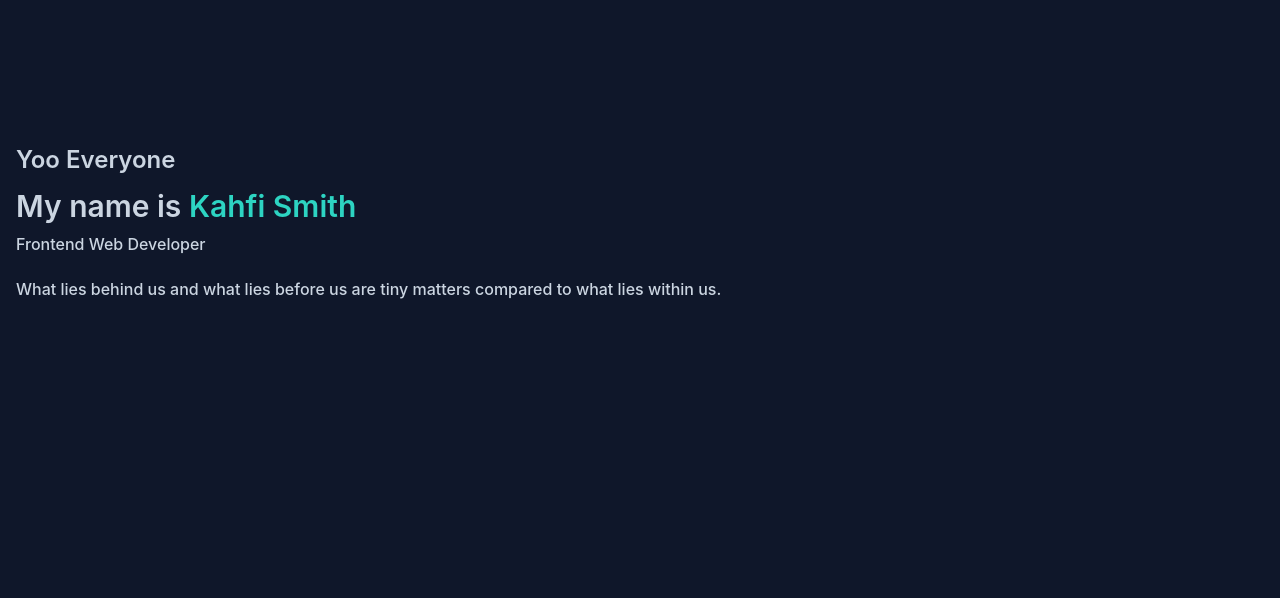
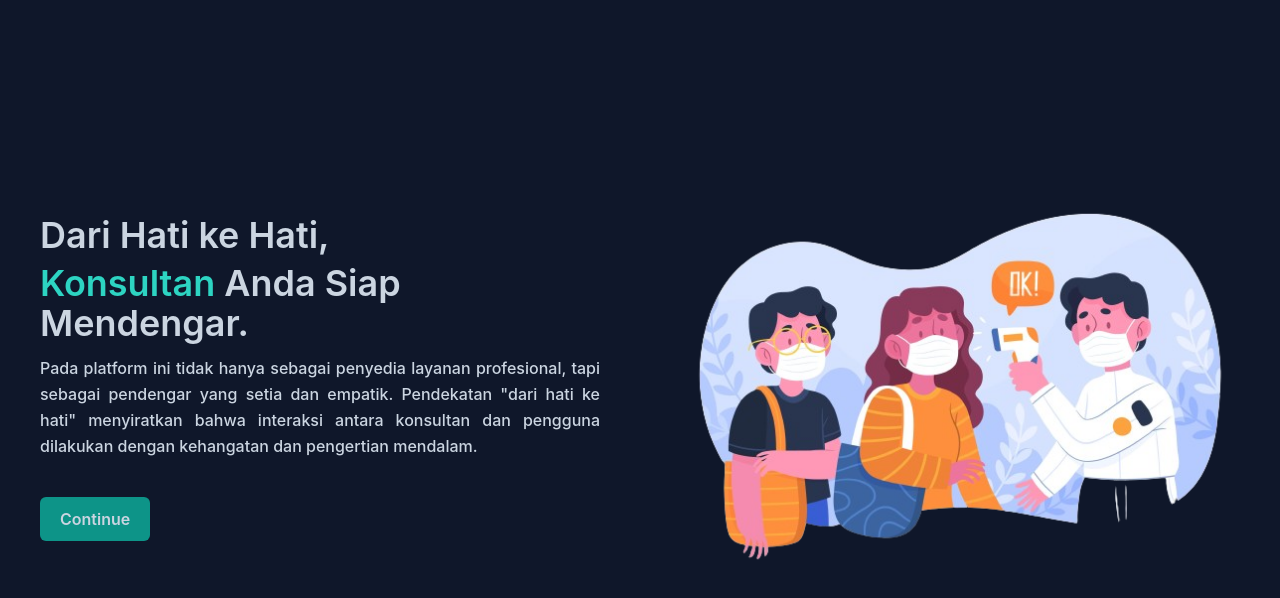
Before and after one commit to KahfiSmith/Responsinve-Web-Portofolio, a website: page index.html in a window 1280 px wide. Drawn offline with Linux system fonts and the light colour scheme.

Commit message:
feat: done section home

```diff
--- a/index.html
+++ b/index.html
@@ -1,25 +1,38 @@
 <!DOCTYPE html>
 <html lang="en">
+
 <head>
-    <meta charset="UTF-8">
-    <meta name="viewport" content="width=device-width, initial-scale=1.0">
+    <meta charset="UTF-8" />
+    <meta name="viewport" content="width=device-width, initial-scale=1.0" />
     <title>My Portfolio</title>
 
-    <link rel="stylesheet" href="src/output.css">
+    <link rel="stylesheet" href="src/output.css" />
 </head>
+
 <body class="bg-background font-inter text-color">
-    <section id="home" class="pt-36">
+    <section id="home" class="pt-36 min-h-screen">
         <div class="container">
             <div class="flex flex-wrap">
-                <div class="w-full self-center px-4">
-                    <h1 class="text-2xl font-semibold">Yoo Everyone</h1>
-                    <h1 class="font-semibold text-3xl mt-3 mb-2">My name is <span class="text-icon">Kahfi Smith</span></h1>
-                    <h2 class="font-medium text-base mb-5">Frontend Web Developer</h2>
-                    <p class="font-medium mb-10 leading-relaxed">What lies behind us and what lies before us are tiny matters compared to what lies within us.</p>
+                <div class="w-full self-center px-6 md:px-8 lg:w-1/2 lg:px-10">
+                    <h1 class="font-semibold text-2xl mt-3 mb-2 md:text-3xl lg:text-4xl">
+                        Dari Hati ke Hati,
+                    </h1>
+                    <h1 class="font-semibold text-2xl mb-3 md:text-3xl lg:text-4xl">
+                        <span class="text-icon">Konsultan</span> Anda Siap Mendengar.
+                    </h1>
+                    <p class="font-medium mb-12 leading-relaxed text-justify">
+                        Pada platform ini tidak hanya sebagai penyedia layanan profesional, tapi sebagai pendengar yang setia dan empatik. Pendekatan "dari hati ke hati" menyiratkan bahwa interaksi antara konsultan dan pengguna dilakukan dengan kehangatan dan pengertian mendalam.
+                    </p>
+                    <a href="#"
+                        class="text-base font-semibold py-3 px-5 bg-teal-600 rounded-md hover:bg-teal-500 trasition duration-300 ease-in-out">Continue</a>
                 </div>
+                <div class="w-full self-end px-4 lg:w-1/2">
+                    <div class="mt-10 relative">
+                        <img src="img/p.png" alt="" class="max-w-full mx-auto">
+                    </div>
             </div>
         </div>
     </section>
+</body>
 
-</body>
 </html>
--- a/package.json
+++ b/package.json
@@ -4,7 +4,8 @@
   "description": "",
   "main": "index.js",
   "scripts": {
-    "test": "echo \"Error: no test specified\" && exit 1"
+    "test": "echo \"Error: no test specified\" && exit 1",
+    "dev": "npx tailwindcss -i ./src/input.css -o ./src/output.css --watch"
   },
   "keywords": [],
   "author": "",
```
Also changed, not shown: img/p.png (added), src/output.css.
